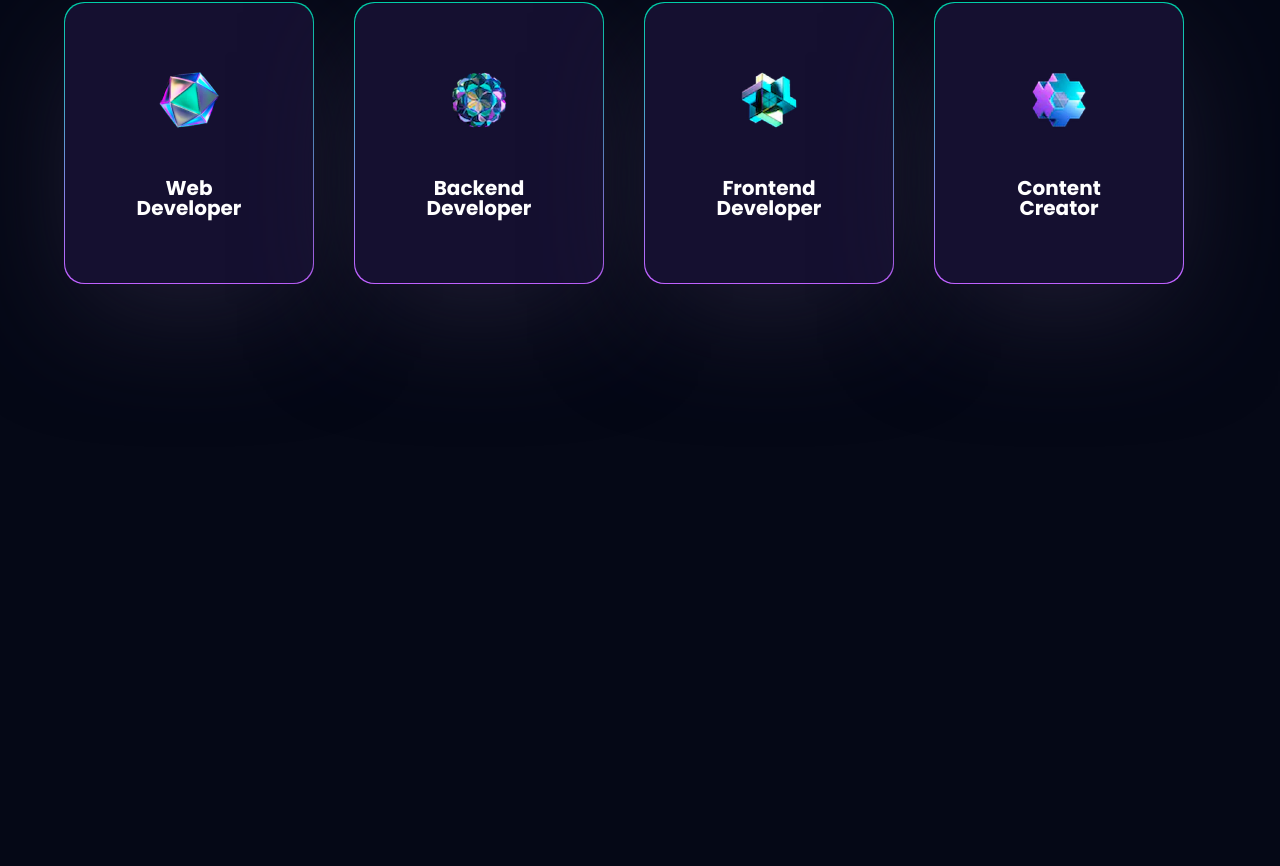
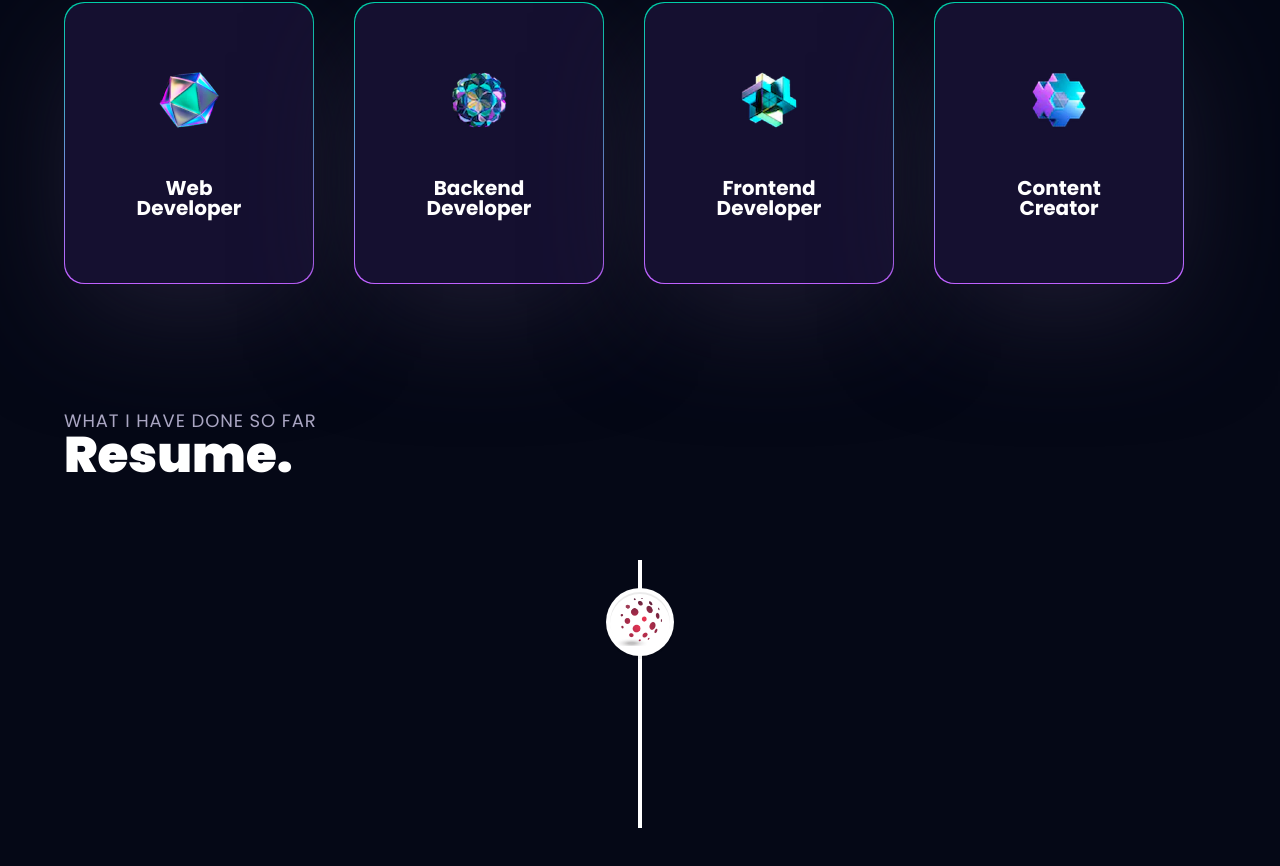
Before and after one commit to tristan-greffe/portfolio, a React (Create React App) app: page / in a window 1280 px wide. Shown: the part 1086-1952 px from the top of the page. Before the commit the page ends 1434 px from the top, so only its background shows below. Built offline with nearby package versions, Linux system fonts and the light colour scheme.

Commit message:
feat: implement work component

```diff
--- a/src/App.jsx
+++ b/src/App.jsx
@@ -3,6 +3,7 @@ import { BrowserRouter } from 'react-router-dom'
 import Navbar from './components/Navbar'
 import Hero from './components/Hero'
 import About from './components/About'
+import Work from './components/Work'
 
 const App = () => {
   return (
@@ -13,6 +14,7 @@ const App = () => {
           <Hero />
         </div>
         <About />
+        <Work />
       </div>
     </BrowserRouter>
   )
--- a/src/assets/index.js
+++ b/src/assets/index.js
@@ -4,6 +4,7 @@ import frontend from './frontend.png'
 import backend from './backend.png'
 import creator from './creator.png'
 import web from './web.png'
+import kalisio from './kalisio.png'
 
 export {
   menu,
@@ -11,5 +12,6 @@ export {
   web,
   frontend,
   creator,
-  backend
+  backend,
+  kalisio
 }
--- /dev/null
+++ b/src/components/Work.jsx
@@ -0,0 +1,52 @@
+import React from 'react'
+import { VerticalTimeline, VerticalTimelineElement } from 'react-vertical-timeline-component'
+import 'react-vertical-timeline-component/style.min.css'
+import { experiences } from '../constants'
+
+
+const TimelineCard = ({ experience }) => {
+  return (
+    <VerticalTimelineElement
+      contentStyle={{ background: "#1d1836", color: "#fff" }}
+      contentArrowStyle={{ borderRight: "7px solid  #232631" }}
+      date={experience.date}
+      iconStyle={{ background: experience.iconBg }}
+      icon={
+        <div className="timeline-icon__container">
+          <img src={experience.icon} alt={experience.company_name} className="timeline-icon" />
+        </div>
+      }
+    >
+      <div>
+        <h3 className="timeline-title">{experience.title}</h3>
+        <p className="timeline-company">{experience.company_name}</p>
+      </div>
+      <ul className="timeline-experience">
+        {experience.points.map((point, index) => (
+          <li key={`experience-point-${index}`} className="timeline-experience__point">{point}</li>
+        ))}
+      </ul>
+    </VerticalTimelineElement>
+  )
+}
+
+const Work = () => {
+  return (
+    <section id="work" className="work">
+      <div className="work-header">
+        <p className="work-header__subtitle">What I have done so far</p>
+        <h2 className="work-header__title">Resume.</h2>
+      </div>
+
+      <div className="work-experiences">
+        <VerticalTimeline>
+          {experiences.map((experience, index) => (
+            <TimelineCard key={index} experience={experience} />
+          ))}
+        </VerticalTimeline>
+      </div>
+    </section>
+  )
+}
+
+export default Work
--- a/src/constants/index.js
+++ b/src/constants/index.js
@@ -1,8 +1,7 @@
-import { frontend, backend, creator, web } from '../assets'
+import { frontend, backend, creator, web, kalisio } from '../assets'
 
 export const navLinks = [
   { id: 'about', title: 'About' },
-  { id: 'education', title: 'Education' },
   { id: 'work', title: 'Work' },
   { id: 'contact', title: 'Contact' }
 ]
@@ -13,3 +12,17 @@ export const skills = [
   { title: 'Frontend Developer', icon: frontend },
   { title: 'Content Creator', icon: creator }
 ]
+
+export const experiences = [
+  {
+    title: 'JavaScript Developer',
+    company_name: 'Kalisio',
+    icon: kalisio,
+    iconBg: '#FFF',
+    date: 'March 2023 - Present',
+    points: [
+      'Get acquainted with open source web applications within the Kalisio ecosystem, utilizing the QuasarJS and FeathersJS frameworks.',
+      'Incorporate PWA and webpush notifications into the Kalisio ecosystem'
+    ]
+  }
+]
--- /dev/null
+++ b/src/scss/components/work.scss
@@ -0,0 +1,86 @@
+.work {
+  position: relative;
+  z-index: 0;
+  margin-left: auto;
+  margin-right: auto;
+  max-width: 80rem;
+  padding-left: 1.5rem;
+  padding-right: 1.5rem;
+  padding-top: 2.5rem;
+  padding-bottom: 2.5rem;
+  @include desktop-screen {
+    padding-left: 4rem;
+    padding-right: 4rem;
+    padding-top: 4rem;
+    padding-bottom: 4rem;
+  }
+}
+
+.work-header {
+  opacity: 1;
+  transform: none;
+}
+
+.work-header__subtitle {
+  font-size: 14px;
+  text-transform: uppercase;
+  letter-spacing: 0.05em;
+  color: rgb(170 166 195 / 1);
+  @include desktop-screen {
+    font-size: 18px;
+  }
+}
+
+.work-header__title {
+  font-weight: 900;
+  font-size: 30px;
+  color: rgb(255 255 255 / 1);
+  @include desktop-screen {
+    font-size: 50px;
+  }
+}
+
+.work-experiences {
+  margin-top: 5rem;
+  display: flex;
+  flex-direction: column;
+}
+
+.timeline-icon__container {
+  display: flex;
+  height: 100%;
+  width: 100%;
+  align-items: center;
+  justify-content: center;
+}
+
+.timeline-icon {
+  height: 80%;
+  width: 80%;
+  object-fit: contain;
+}
+
+.timeline-title {
+  font-size: 24px;
+  font-weight: 700;
+  color: rgb(255 255 255 / 1);
+}
+
+.timeline-company {
+  line-height: 1.6;
+  font-size: 1rem;
+  color: rgb(170 166 195 / 1);
+}
+
+.timeline-experience {
+  margin-left: 1.25rem;
+  margin-top: 1.25rem;
+  list-style-type: disc;
+}
+
+.timeline-experience__point {
+  padding-left: 0.25rem;
+  font-size: 14px;
+  letter-spacing: 0.05em;
+  color: rgb(243 243 243 / 1);
+}
--- a/src/scss/index.scss
+++ b/src/scss/index.scss
@@ -9,3 +9,4 @@
 @import "./components/navbar";
 @import "./components/hero";
 @import "./components/about";
+@import "./components/work";
```
Also changed, not shown: src/assets/kalisio.png (added).
